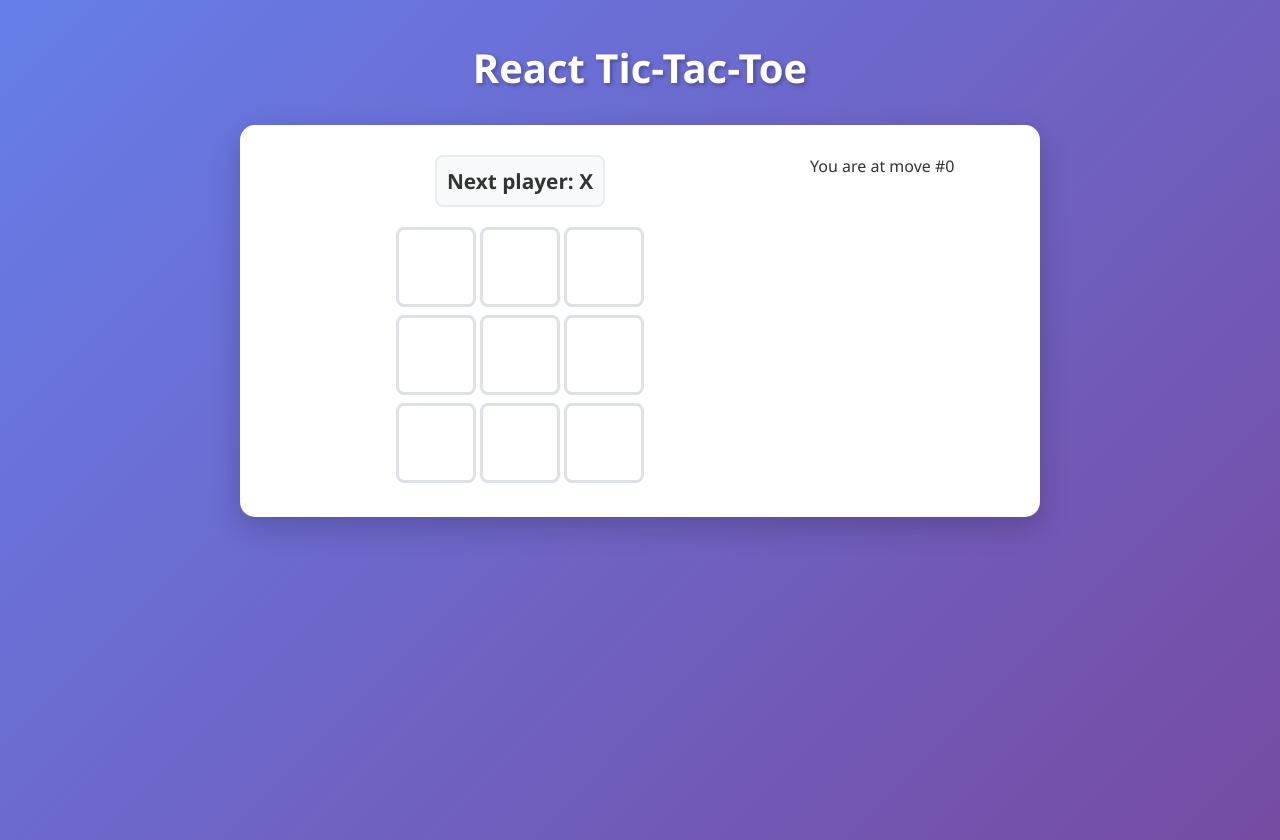
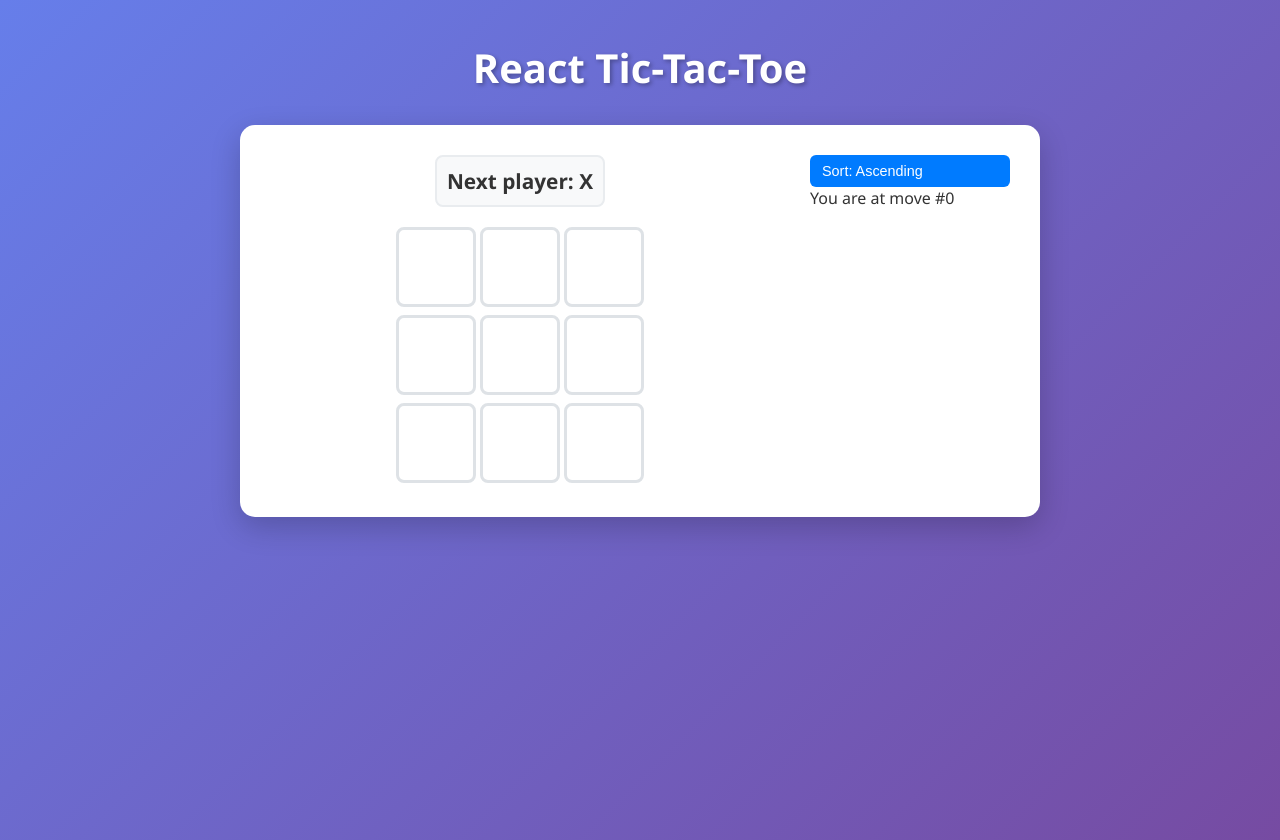
Before and after one commit to Noru-0/EX_AWAD_CaroGame, a React (Vite) app: page / in a window 1280 px wide. Built offline with nearby package versions, Linux system fonts and the light colour scheme.

Commit message:
feat(game): add toggle button to sort move list ascending or descending

```diff
--- a/src/App.jsx
+++ b/src/App.jsx
@@ -61,6 +61,7 @@
 export default function Game() {
   const [history, setHistory] = useState([Array(9).fill(null)]);
   const [currentMove, setCurrentMove] = useState(0);
+  const [isAscending, setIsAscending] = useState(true);
   const xIsNext = currentMove % 2 === 0;
   const currentSquares = history[currentMove];
 
@@ -72,6 +73,10 @@
 
   function jumpTo(nextMove) {
     setCurrentMove(nextMove);
+  }
+
+  function toggleSortOrder() {
+    setIsAscending(!isAscending);
   }
 
   const moves = history.map((squares, move) => {
@@ -98,13 +103,19 @@
     );
   });
 
+  // Sort moves based on current sort order
+  const sortedMoves = isAscending ? moves : moves.slice().reverse();
+
   return (
     <div className="game">
       <div className="game-board">
         <Board xIsNext={xIsNext} squares={currentSquares} onPlay={handlePlay} />
       </div>
       <div className="game-info">
-        <ol>{moves}</ol>
+        <button onClick={toggleSortOrder}>
+          Sort: {isAscending ? 'Ascending' : 'Descending'}
+        </button>
+        <ol>{sortedMoves}</ol>
       </div>
     </div>
   );
```
